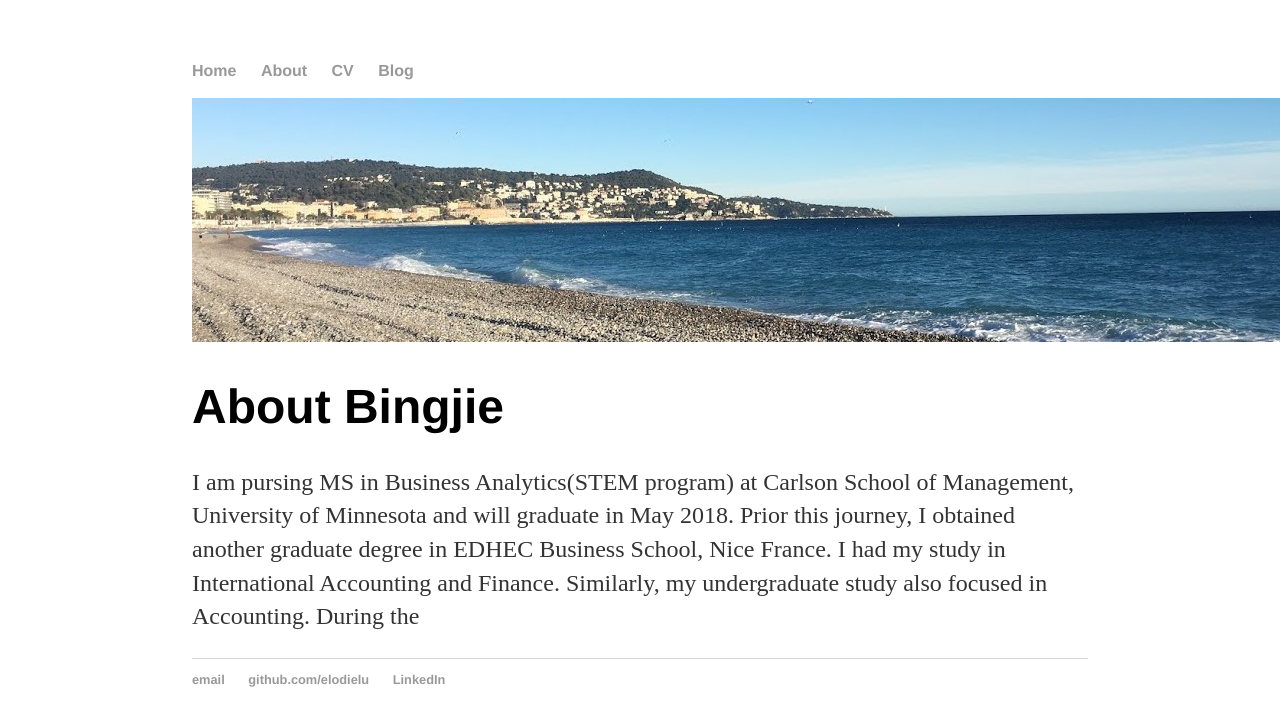
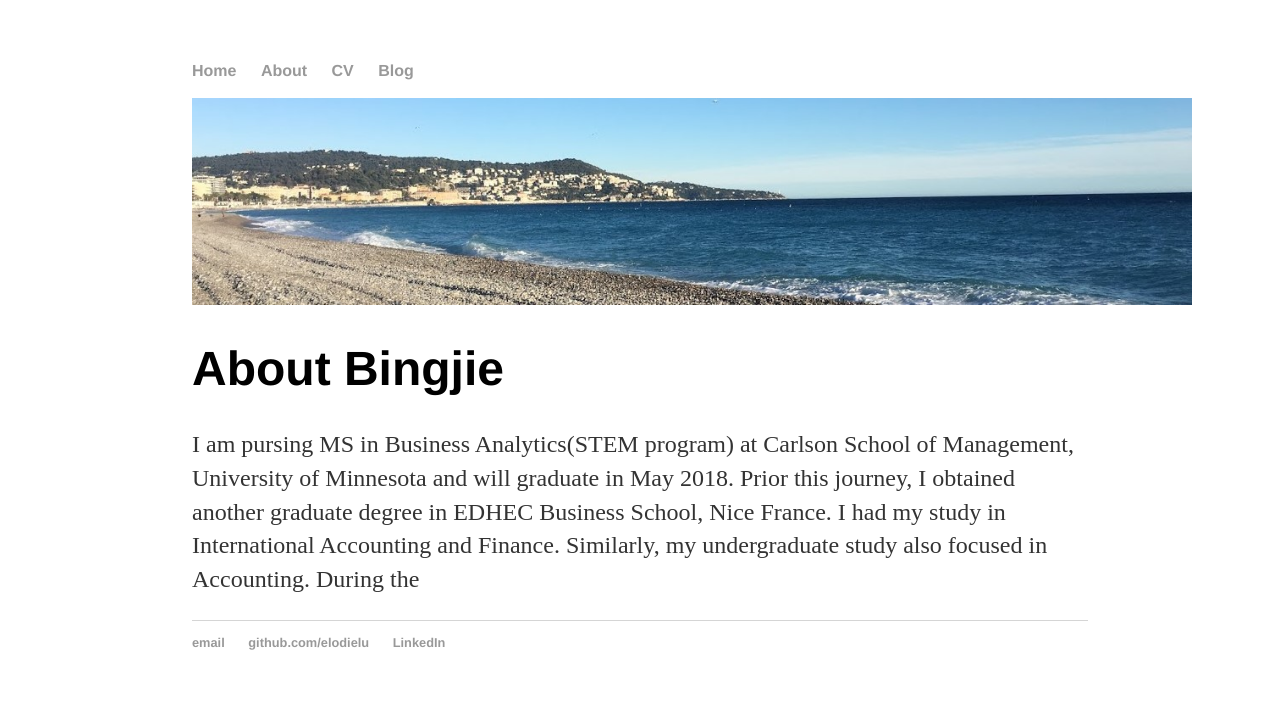
Before and after one commit to elodielu/elodielu.github.io, a Jekyll site: the page built from about/index.html, in a window 1280 px wide. Shown: the top 726 px of the page. Built offline with Jekyll 4.4.1, drawn with Linux system fonts in a browser that asks for light colours.

Commit message:
Update index.html

```diff
--- a/about/index.html
+++ b/about/index.html
@@ -4,7 +4,7 @@
 ---
 
 		<div class="about">
-			<img src="/picture/Nice.jpg">
+			<img src="/picture/Nice.jpg" width="1000">
 
 			<h1>About Bingjie</h1>
 			<p>I am pursing MS in Business Analytics(STEM program) at Carlson School of Management, University of Minnesota and will graduate in May 2018. Prior this journey, I obtained another graduate degree in EDHEC Business School, Nice France. I had my study in International Accounting and Finance. Similarly, my undergraduate study also focused in Accounting. During the </p>
```
